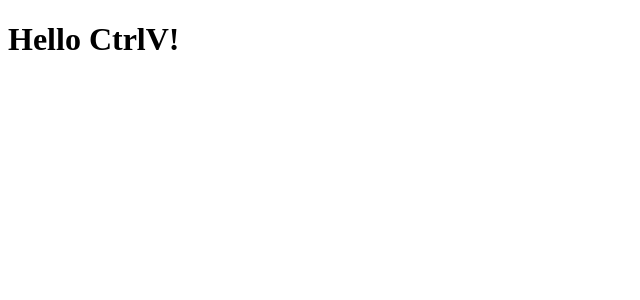
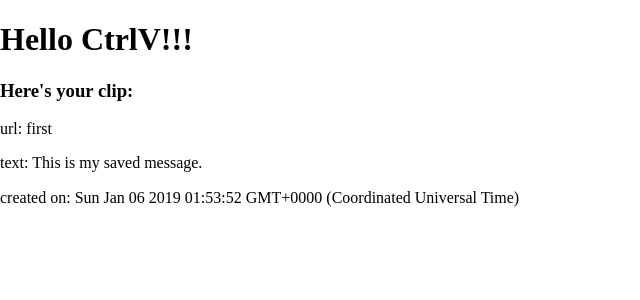
Before and after one commit to czekaj/ctrlv, a React (Create React App) app in the folder client/: page / in a window 1280 px wide. Shown: the top 300 px of the page, without its empty margins (0-640 px from the left). Built offline with nearby package versions, Linux system fonts and the light colour scheme.

Commit message:
Add basic clip rendering

```diff
--- a/client/package.json
+++ b/client/package.json
@@ -3,6 +3,7 @@
   "version": "0.1.0",
   "private": true,
   "dependencies": {
+    "normalize.css": "^8.0.1",
     "react": "^16.7.0",
     "react-dom": "^16.7.0",
     "react-scripts": "2.1.3"
--- a/client/src/App.js
+++ b/client/src/App.js
@@ -1,11 +1,20 @@
 import React, { Component } from 'react'
+import Clip from './components/Clip'
 
-class App extends Component {
+export default class App extends Component {
+  state = {
+    clip: {
+      url: 'first',
+      text: 'This is my saved message.',
+      createdOn: new Date()
+    }
+  }
   render () {
     return (
-      <h1>Hello CtrlV!</h1>
+      <div>
+        <h1>Hello CtrlV!!!</h1>
+        {this.state.clip && <Clip clip={this.state.clip} />}
+      </div>
     )
   }
 }
-
-export default App
--- /dev/null
+++ b/client/src/components/Clip.js
@@ -0,0 +1,14 @@
+import React, { Component } from 'react'
+
+export default class Clip extends Component {
+  render () {
+    return (
+      <div>
+        <h3>Here's your clip:</h3>
+        <p>url: {this.props.clip.url}</p>
+        <p>text: {this.props.clip.text}</p>
+        <p>created on: {this.props.clip.createdOn.toString()}</p>
+      </div>
+    )
+  }
+}
--- a/client/src/index.js
+++ b/client/src/index.js
@@ -1,5 +1,6 @@
 import React from 'react'
 import ReactDOM from 'react-dom'
 import App from './App'
+import 'normalize.css'
 
 ReactDOM.render(<App />, document.getElementById('root'))
```
Also changed, not shown: 1 other file (tests, documents, lock files or other folders).
